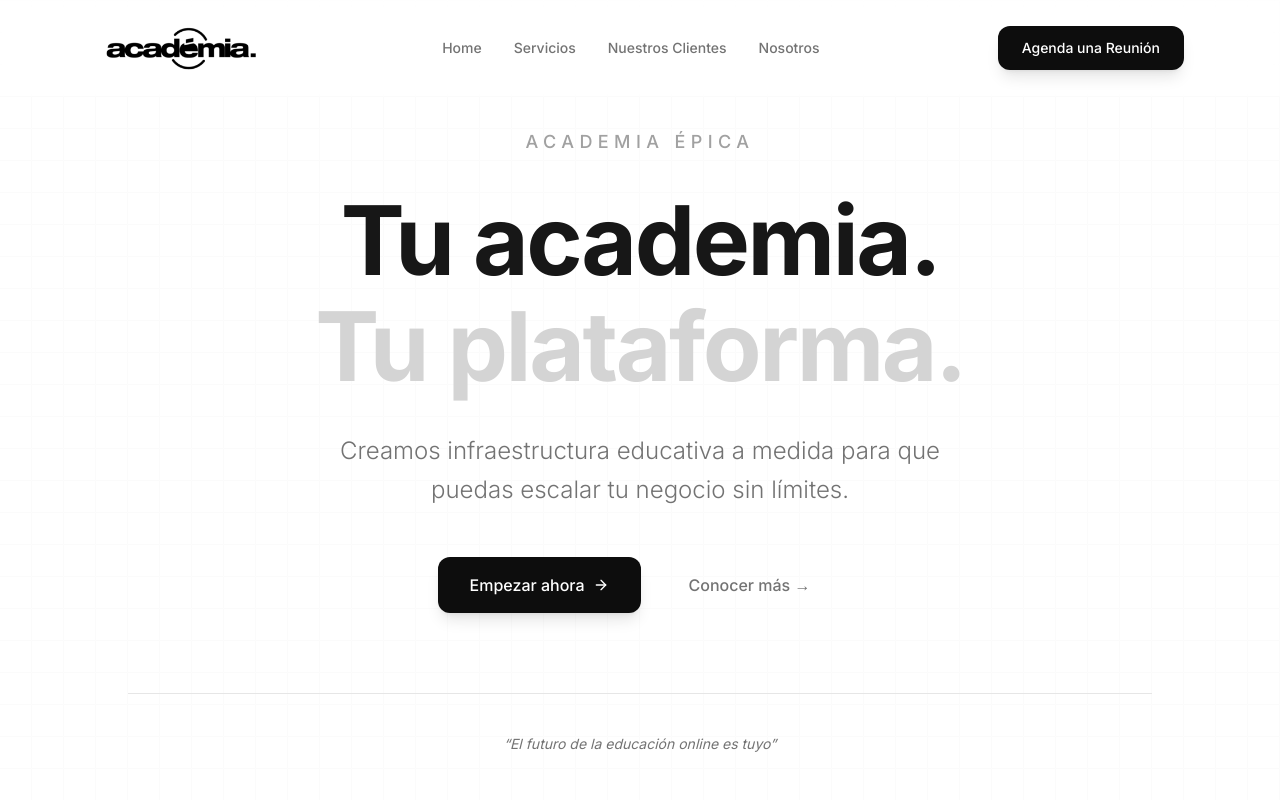
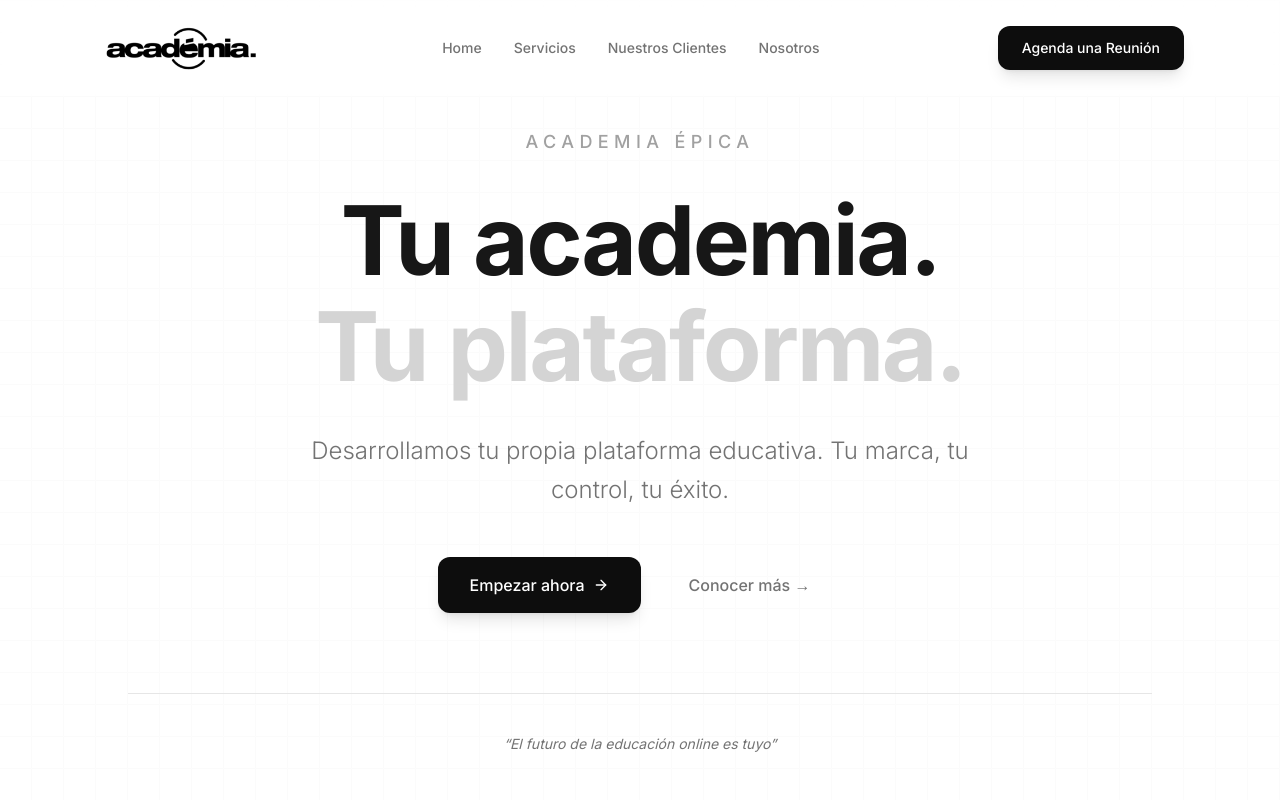
Before and after one commit to MateoGaviraghi/academia-epica, a Next.js app: page / in a window 1280 px wide. Shown: the top 800 px of the page. Built offline with nearby package versions, Linux system fonts and the light colour scheme.

Commit message:
feat: update subtitle in HeroSection for improved messaging

```diff
--- a/src/components/sections/hero-section.tsx
+++ b/src/components/sections/hero-section.tsx
@@ -33,8 +33,8 @@ export function HeroSection() {
 
           {/* Subtitle */}
           <p className="text-xl md:text-2xl text-neutral-500 max-w-2xl mx-auto mb-12 leading-relaxed font-light">
-            Creamos infraestructura educativa a medida para que puedas escalar
-            tu negocio sin límites.
+            Desarrollamos tu propia plataforma educativa. Tu marca, tu control,
+            tu éxito.
           </p>
 
           {/* CTA Buttons */}
```
